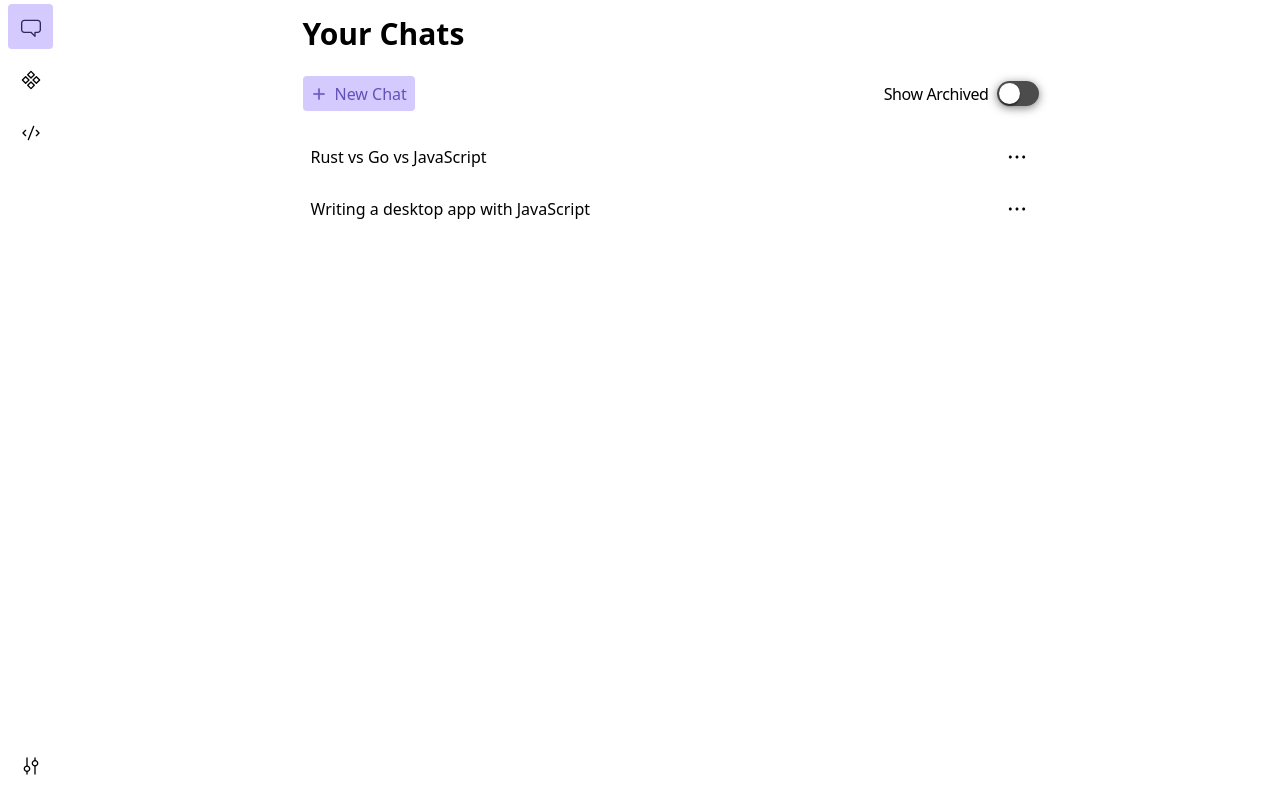
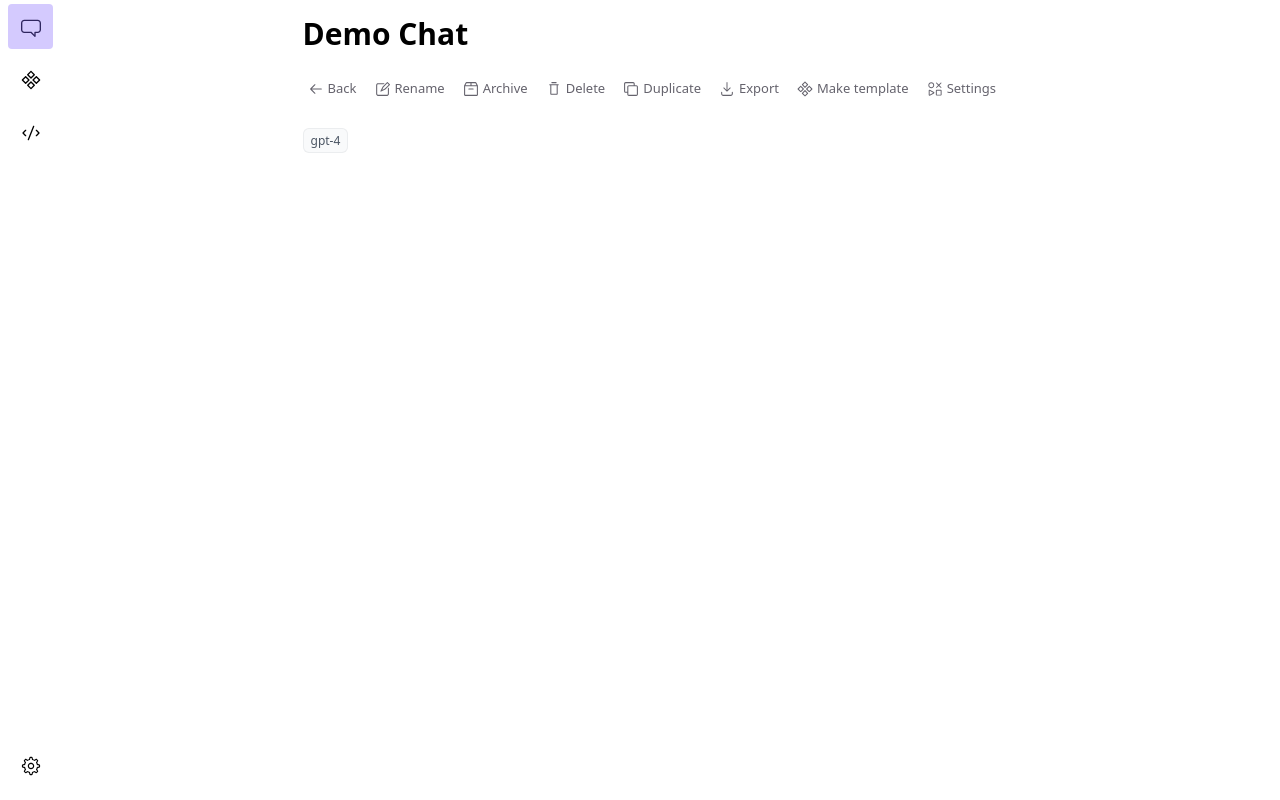
Before and after one commit to a-poor/watercooler, a React (Vite) app: page / in a window 1280 px wide. Built offline with nearby package versions, Linux system fonts and the light colour scheme.

Commit message:
Update chat components

```diff
--- a/src/api/index.ts
+++ b/src/api/index.ts
@@ -13,7 +13,7 @@ export interface IChatDetails {
     createdAt: string;
     updatedAt: string;
     archived: boolean;
-    settings: IChatSettings;
+    model: string;
     messages: IMessage[];
 }
 
--- a/src/components/Chat.tsx
+++ b/src/components/Chat.tsx
@@ -1,12 +1,255 @@
+import { useState, useEffect, ReactNode } from 'react';
+import * as Tooltip from '@radix-ui/react-tooltip';
+import {
+  ArrowLeftIcon,
+  Pencil2Icon,
+  ArchiveIcon,
+  TrashIcon,
+  CopyIcon,
+  DownloadIcon,
+  Component1Icon,
+  MixIcon,
+} from '@radix-ui/react-icons';
+
+import type { IChatDetails } from '@/api';
+
+
+const demoChat = {
+  id: "001",
+  name: "Demo Chat",
+  createdAt: "2023-07-01 12:00:00",
+  updatedAt: "2023-07-24 08:30:00",
+  archived: false,
+  model: "gpt-4",
+  messages: [],
+} satisfies IChatDetails;
+
+
+interface IMenuButtonProps {
+  children?: ReactNode;
+  tooltip?: string;
+  onClick?: () => void;
+}
+
+function MenuButton({children, tooltip, onClick}: IMenuButtonProps) {
+  return (
+    <>
+      <Tooltip.Provider>
+        <Tooltip.Root>
+          <Tooltip.Trigger asChild>
+            <button
+              onClick={onClick}
+              className="
+                flex-shrink-0
+                flex-grow-0
+                basis-auto
+                text-mauve11
+                h-[25px]
+                px-[5px]
+                rounded
+                inline-flex
+                text-[13px]
+                leading-none
+                items-center
+                justify-center
+                bg-white
+                ml-0.5
+                outline-none
+                hover:bg-violet3
+                hover:text-violet11
+                focus:relative
+                focus:shadow-[0_0_0_2px]
+                focus:shadow-violet7
+                first:ml-0
+              "
+            >
+              { children }
+            </button>
+          </Tooltip.Trigger>
+          <Tooltip.Portal>
+            <Tooltip.Content
+              className="
+                data-[state=delayed-open]:data-[side=top]:animate-slideDownAndFade
+                data-[state=delayed-open]:data-[side=right]:animate-slideLeftAndFade
+                data-[state=delayed-open]:data-[side=left]:animate-slideRightAndFade
+                data-[state=delayed-open]:data-[side=bottom]:animate-slideUpAndFade
+                text-violet11
+                select-none
+                rounded-[4px]
+                bg-white
+                px-[15px]
+                py-[10px]
+                text-[15px]
+                leading-none
+                shadow-[hsl(206_22%_7%_/_35%)_0px_10px_38px_-10px,_hsl(206_22%_7%_/_20%)_0px_10px_20px_-15px]
+                will-change-[transform,opacity]
+              "
+              sideOffset={5}
+            >
+              { tooltip }
+              <Tooltip.Arrow className="fill-white" />
+            </Tooltip.Content>
+          </Tooltip.Portal>
+        </Tooltip.Root>
+      </Tooltip.Provider>
+    </>
+  );
+}
+
+interface IMenuBarProps {
+  items: {
+    icon: ReactNode;
+    text: string;
+    tooltip?: string;
+    action?: () => void;
+  }[];
+}
+
+function MenuBar({ items }: IMenuBarProps) {
+  return (
+    <div className="mb-6 flex flex-row items-center space-x-2">
+      {items.map((item, i) => (
+        <div key={i}>
+          <MenuButton
+            onClick={item.action}
+            tooltip={item.tooltip}
+          >
+            <div className="flex flex-row items-center space-x-1">
+              <div>
+                { item.icon }
+              </div>
+              <div className="hidden md:block">
+                { item.text }
+              </div>
+            </div>
+          </MenuButton>
+        </div>
+      ))}
+    </div>
+  );
+}
+
+
+export interface IChatProps {
+  /** The ID of the chat. */
+  cid?: string;
+
+  onBack?: () => void;
+}
 
 /**
  * A component that shows a chat thread and allows the user to
  * send messages, edit messages, delete messages, and modity
  * the chat's settings.
  */
-function Chat() {
+function Chat({onBack}: IChatProps) {
+  // if (!cid) {
+  //   return <h1>No chat selected.</h1>;
+  // }
+
+  const {
+    id,
+    name,
+    createdAt,
+    updatedAt,
+    model,
+    messages,
+  } = demoChat;
+
   return (
-    <></>
+    <div className="h-screen overflow-hidden">
+      <div className="max-w-3xl mx-auto px-4 py-4">
+        <h1 className="font-semibold text-3xl mb-6 line-clamp-1">
+          { name }
+        </h1>
+
+        {/* Button to create a new chat or show archived chats. */}
+        <MenuBar
+          items={[
+            {
+              icon: <ArrowLeftIcon className="w-4 h-4"/>,
+              text: "Back",
+              tooltip: "Go back to the chat list.",
+              action: onBack,
+            },
+            {
+              icon: <Pencil2Icon className="w-4 h-4"/>,
+              text: "Rename",
+              tooltip: "Rename chat",
+              action: () => {},
+            },
+            {
+              icon: <ArchiveIcon className="w-4 h-4"/>,
+              text: "Archive",
+              tooltip: "Archive chat",
+              action: () => {},
+            },
+            {
+              icon: <TrashIcon className="w-4 h-4"/>,
+              text: "Delete",
+              tooltip: "Delete Permanently",
+              action: () => {},
+            },
+            {
+              icon: <CopyIcon className="w-4 h-4"/>,
+              text: "Duplicate",
+              tooltip: "Duplicate chat",
+              action: () => {},
+            },
+            {
+              icon: <DownloadIcon className="w-4 h-4"/>,
+              text: "Export",
+              tooltip: "Export chat",
+              action: () => {},
+            },
+            {
+              icon: <Component1Icon className="w-4 h-4"/>,
+              text: "Make template",
+              tooltip: "Make template from chat",
+              action: () => {},
+            },
+            {
+              icon: <MixIcon className="w-4 h-4"/>,
+              text: "Settings",
+              tooltip: "Open chat settings",
+              action: () => {},
+            },
+          ]}
+        />
+
+        {/* (Temp) Chat Tags */}
+        <div className="mb-6 font-sm">
+          <span className="rounded-md bg-gray-50 px-2 py-1 text-xs font-medium text-gray-600 ring-1 ring-inset ring-gray-500/10">
+            { model }
+          </span>
+          {/* ... */}
+        </div>
+
+        {/* List of chats. */}
+        <div className="scroll-y-auto">
+          <ul className="flex flex-col space-y-2 -mx-1">
+            {/* {chats
+              .filter(c => showArchived || !c.archived)
+              .map(c => (
+                <li key={c.id} className="flex flex-row hover:bg-slate-100 rounded-lg">
+                  <ChatItem
+                    name={c.name}
+                    archived={c.archived}
+                    onOpen={() => openChat?.(c.id)}
+                    onRename={() => console.log(`Rename-ing chat ${c.id}`)}
+                    onArchive={() => console.log(`Archive-ing chat ${c.id}`)}
+                    onUnarchive={() => console.log(`Unarchive-ing chat ${c.id}`)}
+                    onDelete={() => console.log(`Delete-ing chat ${c.id}`)}
+                    onDuplicate={() => console.log(`Duplicate-ing chat ${c.id}`)}
+                    onExport={() => console.log(`Export-ing chat ${c.id}`)}
+                    onCreateTemplate={() => console.log(`CreateTemplate-ing chat ${c.id}`)}
+                  />
+                </li>
+            ))} */}
+          </ul>
+        </div>
+      </div>
+    </div>
   );
 }
 export default Chat;
--- a/src/components/ChatList.tsx
+++ b/src/components/ChatList.tsx
@@ -2,13 +2,7 @@ import { useState } from 'react';
 import * as Switch from '@radix-ui/react-switch';
 import * as Label from '@radix-ui/react-label';
 import * as DropdownMenu from '@radix-ui/react-dropdown-menu';
-import { PlusIcon, DotsHorizontalIcon } from '@radix-ui/react-icons';
-import {
-  HamburgerMenuIcon,
-  DotFilledIcon,
-  CheckIcon,
-  ChevronRightIcon,
-} from '@radix-ui/react-icons';
+import { PlusIcon, DotsHorizontalIcon, MixIcon } from '@radix-ui/react-icons';
 
 import type { IChatSummary } from '@/api';
 
@@ -75,12 +69,18 @@ function ChatItemMenu({archived, onArchive, onUnarchive, onRename, onDelete, onD
       action: () => onDuplicate?.(),
     },
     {
-      text: "Template from Chat",
+      text: "Make Template",
       action: () => onCreateTemplate?.(),
     },
     {
       text: archived ? "Unarchive Chat" : "Archive Chat",
-      action: () => { if (archived) { onUnarchive?.() } else { onArchive?.() }},
+      action: () => {
+        if (archived) {
+          onUnarchive?.();
+        } else {
+          onArchive?.();
+        }
+      },
     },
     {
       text: "Export Chat",
@@ -152,10 +152,12 @@ function ChatItemMenu({archived, onArchive, onUnarchive, onRename, onDelete, onD
 interface IChatItemProps {
   /** The name of the chat thread. */
   name: string;
-  /** Action to perform when the user clicks "Rename" */
-  onRename?: () => void;
   /** Is the message archived? */
   archived: boolean;
+  /** Action to perform to open the chat. */
+  onOpen?: () => void;
+  /** Action to perform to rename the chat */
+  onRename?: () => void;
   /** Action to perform to archive the chat. */
   onArchive?: () => void;
   /** Action to perform to unarchive the chat. */
@@ -170,28 +172,37 @@ interface IChatItemProps {
   onCreateTemplate?: () => void;
 }
 
-function ChatItem({name, archived, ...actions}: IChatItemProps) {
+function ChatItem({name, archived, onOpen, ...actions}: IChatItemProps) {
   return (
     <>
-      <button className="flex-grow text-left">
+      <button className="px-3 py-2 flex-grow text-left" onClick={onOpen}>
         <span className={archived ? "line-through text-slate-500" : ""}>
           { name }
         </span>
       </button>
-      <ChatItemMenu
-        archived={archived}
-        {...actions}
-      />
+      <div className="mx-3 my-2">
+        <ChatItemMenu
+          archived={archived}
+          {...actions}
+        />
+      </div>
     </>
   );
 }
 
 
+export interface IChatListProps {
+  createChat?: () => void;
+  createChatFromTemplate?: () => void;
+  openChat?: (id: string) => void;
+  openSettings?: () => void;
+}
+
 /**
  * A component that displays a list of chats, archived chats,
  * and a button to create a new chat.
  */
-function ChatList() {
+function ChatList({createChat, openChat, openSettings}: IChatListProps) {
   const [showArchived, setShowArchived] = useState<boolean>(false);
   const [chats, _setChats] = useState<IChatSummary[]>(dummyChats);
   return (
@@ -202,9 +213,10 @@ function ChatList() {
         </h1>
 
         {/* Button to create a new chat or show archived chats. */}
-        <div className="flex flex-row items-center mb-6">
+        <div className="mb-6 flex flex-row items-center space-x-2">
           <div>
             <button
+              onClick={createChat}
               className="
                 text-violet11
                 hover:bg-mauve3
@@ -224,6 +236,31 @@ function ChatList() {
               <PlusIcon className="w-4 h-4 inline-block stroke-violet11 stroke-[0.5]" />
               <span className="font-medium">
                 New Chat
+              </span>
+            </button>
+          </div>
+          <div>
+            <button
+              onClick={openSettings}
+              className="
+                text-mauve11
+                h-[35px]
+                justify-center
+                rounded-[4px]
+                bg-mauve6
+                hover:bg-mauve3
+                font-medium
+                leading-none
+                focus:outline-none
+                px-2
+                flex
+                space-x-2
+                items-center
+              "
+            >
+              <MixIcon className="w-4 h-4 inline-block stroke-violet11 stroke-[0.5]" />
+              <span className="font-medium">
+                Chat Settings
               </span>
             </button>
           </div>
@@ -280,10 +317,11 @@ function ChatList() {
             {chats
               .filter(c => showArchived || !c.archived)
               .map(c => (
-                <li key={c.id} className="flex flex-row hover:bg-slate-100 rounded-lg px-3 py-2">
+                <li key={c.id} className="flex flex-row hover:bg-slate-100 rounded-lg">
                   <ChatItem
                     name={c.name}
                     archived={c.archived}
+                    onOpen={() => openChat?.(c.id)}
                     onRename={() => console.log(`Rename-ing chat ${c.id}`)}
                     onArchive={() => console.log(`Archive-ing chat ${c.id}`)}
                     onUnarchive={() => console.log(`Unarchive-ing chat ${c.id}`)}
--- a/src/components/ChatSettings.tsx
+++ b/src/components/ChatSettings.tsx
@@ -1,6 +1,6 @@
 
 /**
- * A sidebar component that displays the top-level settings
+ * A component that displays the top-level settings
  * associated with a chat application.
  */
 function ChatSettings() {
--- a/src/components/ChatTab.tsx
+++ b/src/components/ChatTab.tsx
@@ -1,12 +1,40 @@
+import { useState } from 'react';
 import ChatList from '@/components/ChatList';
 import Chat from '@/components/Chat';
 import ChatSettings from '@/components/ChatSettings';
 
 
+enum OpenTab {
+  List = 'list',
+  Chat = 'chat',
+  Settings = 'settings',
+}
+
 function ChatTab() {
+  const [openTab, setOpenTab] = useState<OpenTab>(OpenTab.Chat);
+  const [activeChat, setActiveChat] = useState<string | null>(null);
   return (
     <>
-      <ChatList />
+      {openTab === OpenTab.List && (
+        <ChatList
+          openChat={(id: string) => {
+            // Set the active chat's ID...
+            setActiveChat(id);
+
+            // And open the chat tab...
+            setOpenTab(OpenTab.Chat);
+          }}
+          openSettings={() => setOpenTab(OpenTab.Settings)}
+        />
+      )}
+      {openTab === OpenTab.Chat && (
+        <Chat
+          onBack={() => setOpenTab(OpenTab.List)}
+        />
+      )}
+      {openTab === OpenTab.Settings && (
+        <ChatSettings />
+      )}
     </>
   );
 }
--- a/src/components/NavBar.tsx
+++ b/src/components/NavBar.tsx
@@ -1,7 +1,7 @@
 import { ReactNode } from 'react';
 import * as RadixToggle from '@radix-ui/react-toggle';
 import * as Tooltip from '@radix-ui/react-tooltip';
-import { ChatBubbleIcon, Component1Icon, CodeIcon, MixerVerticalIcon } from '@radix-ui/react-icons';
+import { ChatBubbleIcon, Component1Icon, CodeIcon, GearIcon } from '@radix-ui/react-icons';
 
 
 export interface IToggleProps {
@@ -109,16 +109,16 @@ function NavBar({activeTab, setActiveTab}: INavBarProps) {
       <Toggle
         active={activeTab === 'templates'}
         onToggle={() => setActiveTab('templates')}
-        ariaLabel='Open Templates'
-        tooltip='Templates'
+        ariaLabel='Open Chat Templates'
+        tooltip='Chat Templates'
       >
         <Component1Icon className="w-5 h-5" />
       </Toggle>
       <Toggle
         active={activeTab === 'code'}
         onToggle={() => setActiveTab('code')}
-        ariaLabel='Open Code'
-        tooltip='Code'
+        ariaLabel='Open Code Manager'
+        tooltip='Code Manager'
       >
         <CodeIcon className="w-5 h-5" />
       </Toggle>
@@ -126,10 +126,10 @@ function NavBar({activeTab, setActiveTab}: INavBarProps) {
       <Toggle
         active={activeTab === 'settings'}
         onToggle={() => setActiveTab('settings')}
-        ariaLabel='Open Settings'
-        tooltip='Settings'
+        ariaLabel='Open App Settings'
+        tooltip='App Settings'
       >
-        <MixerVerticalIcon className="w-5 h-5" />
+        <GearIcon className="w-5 h-5" />
       </Toggle>
     </div>
   );
```
